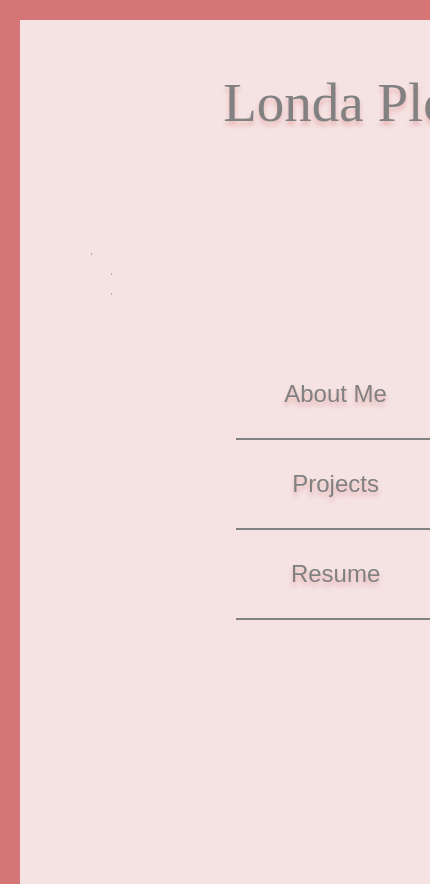
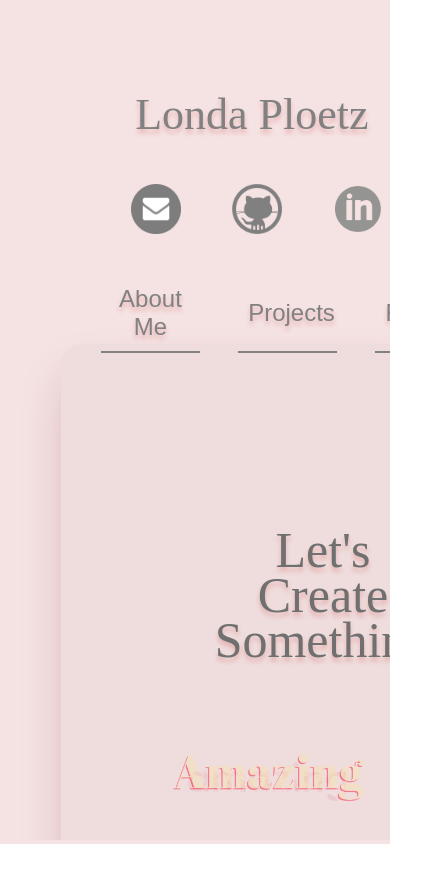
Before and after one commit to londaploetz/portfolio, a React (Create React App) app: page / in a window 390 px wide. Shown: the whole page, 430 px wide, since content can reach past the window. After the commit the page ends 844 px from the top, so only its background shows below. Built offline with nearby package versions, Linux system fonts and the light colour scheme.

Commit message:
design changes

```diff
--- a/src/App.js
+++ b/src/App.js
@@ -7,9 +7,9 @@ function App() {
   return (
     <BrowserRouter>
       <Routes>
-       <Route  path="/Projects" element={<Projects />} />
-       <Route  path="/Home" element={<Home />} />
-       <Route  path="/" element={<Home />} />
+       <Route exact path="/Projects" element={<Projects />} />
+       <Route  exact path="/Home" element={<Home />} />
+       <Route  exact path="/" element={<Home />} />
 
  </Routes>
 
--- a/src/components/Brand/brand.css
+++ b/src/components/Brand/brand.css
@@ -2,7 +2,7 @@
     text-align: center;
    position: relative;
    display: flex;
-   flex-wrap: wrap;
+   flex-wrap: nowrap;
    flex-direction: row;
    background-position: center;
    width: 100%;
@@ -184,9 +184,7 @@
 
 
 
-.resume_container {
 
-}
 
 
 
@@ -245,41 +243,215 @@
 
 
 
-@media screen and (max-width: 750px) {
+@media screen and (max-width: 790px) {
+
+    .banner {
+       flex-wrap: wrap;
+       flex-direction: row;
+       background-position: center;
+       width: 100%;
+       height: 90%;
+       background-color:#f5e2e2;
+       overflow-y: scroll;
+       padding: 4ch;
+    }
+
     .brand-statement {
-        width: 600px;
-        height: 95px;
-        font-size: 50px;
-        top: 500px;
-        left: -100px;
+        position: relative;
+        display: flex;
+        flex-direction: column;
+        width:70%;
+        height: 70%;
+        top: 0ch;
+        padding-left: 10ch;
+        left: 2ch;
+
 
     }
-
-    .middle-sqr {
-        left: 66px;
-        font-size: 22px;
-    }
-
-    .londa {
-        bottom: 600px;
-        left: 2ch;
-        font-size: 55px;
-
-    }
-
-    .left-top-border {
-        display: none;
-    }
-
-    .right-bottom-border {
-        display: none;
+    .brand-txt{
+        display: flex;
+        font-family: Century Gothic;
+        font-style: normal;
+        font-weight: 400;
+        padding-top: 6ch;
+        font-size: 50px;
+        line-height: 45px;
+        color: #707070;
+        padding-left: 2ch;
+        text-shadow: 0px 4px 4px rgba(202, 52, 52, 0.25);
     }
 
 
 
     .bg_img_change {
-        left: -2ch;
-        bottom: 10ch;
+        display: flex;
+        animation: changeBg 3s infinite;
+        width: 100%;
+        height: 15ch;
+        background-repeat: no-repeat;
+        background-position: center;
+        position: relative;
+        background-size: cover;
+        left: -3ch;
+        z-index: 0;
+        padding-bottom: 0ch;
+        padding-top: 1ch;
+    }
+
+
+    @keyframes changeBg {
+
+        0%,
+        100% {
+
+            background-image: url("../../Assets/Images/amazing1.png")
+        }
+
+        25% {
+
+            background-image: url("../../Assets/Images/amazing2.png")
+        }
+
+        50% {
+
+            background-image: url("../../Assets/Images/amazing3.png")
+        }
+
+        75% {
+
+            background-image: url("../../Assets/Images/amazing4.png")
+        }
+
+        89% {
+
+            background-image: url("../../Assets/Images/amazing5.png")
+        }
+    }
+    .close-btn {
+        background-color: #d8343400;
+        position: absolute;
+        margin-right: 2ch;
+        color: #818181;
+        width: 54px;
+        height: 55px;
+        border: 2px solid #7a7a7a;
+        border-radius: 100%;
+        left: 1.3ch;
+        top: 1ch;
+        font-size: 40px;
+        z-index: 5;
+        word-wrap: break-word;
+        text-shadow: 0px 3px 4px rgba(202, 52, 52, 0.25);
 
     }
+
+    .wrapper-sqr-about-me {
+        top: 1ch;
+        right: 0ch;
+        z-index: 0;
+        position:fixed;
+        display: flex;
+        justify-content: flex-end;
+        height:900px;
+        width: 100%;
+        background-color:#f5e2e2;
+        border-radius: 10px 0px 10px 0px;
+        overflow: hidden;
+
+    }
+
+    .about-me-bg {
+        position: absolute;
+        display: block;
+        flex-direction: column;
+        width:50%;
+        height: 75%;
+        border-radius: 2ch;
+        background: rgba(207, 186, 186, 0.164);
+        box-shadow: rgba(99, 9, 9, 0.25) 0px 25px 50px -12px;
+        top: 10ch;
+        padding-left: 10ch;
+        left: 65ch;
+        margin: 0%;
+        overflow: hidden;
+
+    }
+    .about-me-txt {
+        position: relative;
+        display: flex;
+        flex-wrap: wrap;
+        width: 98%;
+        margin-right: 20px;
+        height: 160px;
+        word-wrap: break-word;
+        font-family: Century Gothic;
+        font-style: normal;
+        font-weight: 400;
+        font-size: 28px;
+        line-height: 45px;
+        color: #818181;
+        top: 60px;
+        left: 0px;
+        text-align: left;
+        padding-right: 2ch;
+        z-index: 3;
+    }
+
+
+
+
+
+
+
+
+    .close-btn-resume {
+        background-color: #81818100;
+        position: absolute;
+        color: #242424;
+        width: 30px;
+        border: 2px solid #414040;
+        border-radius: 100%;
+        left: 107ch;
+        bottom: 75ch;
+        font-size: 20px;
+        z-index: 2;
+
+    }
+
+
+    .react-pdf__Document {
+        width: 0%;
+        height: 0%;
+        background-color: rgb(228, 228, 228);
+        position: relative;
+        right: 40ch;
+
+    }
+
+    .react-pdf__Page {
+        position: relative;
+        display: block;
+        width:100%;
+        height: 100%;
+        border-radius: 2ch;
+        margin: 0%;
+        overflow: auto;
+    }
+
+    .react-pdf__Page__canvas {
+        width: 100%;
+        height: 100%;
+        position: fixed;
+        display: block;
+        align-items: center;
+        z-index: 2;
+        left:74ch;
+        top:3ch;
+        border-radius: 10px;
+        box-shadow: rgba(99, 9, 9, 0.25) 0px 25px 50px -12px;
+    }
+
+    .react-pdf__Page__textContent {
+        display: none;
+    }
 }
--- a/src/components/EachProject/EachProject.js
+++ b/src/components/EachProject/EachProject.js
@@ -21,13 +21,12 @@ const projectData = [
 ];
 
 const EachProject = () => (
-  <div className="eachProject_section__padding" id="projects">
+
 
     <div className="each-project-container">
       {projectData.map((item, index) => (
         <Portfolio title={item.title} text={item.text} imageP={item.imageP} link={item.link} key={item.title + index} />
       ))}
-    </div>
     {}
   </div>
 );
--- a/src/components/Pages/Projects.js
+++ b/src/components/Pages/Projects.js
@@ -2,6 +2,7 @@ import React from 'react';
 import EachProject from '../EachProject/EachProject';
 import HomeNav from '../Portfolio/HomeNav';
 import SideNav from '../SideNav/SideNav';
+import Home from './Home';
 
 
 
--- a/src/components/Pages/pages.css
+++ b/src/components/Pages/pages.css
@@ -2,7 +2,7 @@
     text-align: center;
     position: relative;
     display: block;
-    background-color: rgb(214, 117, 117);
+    background-color: #f5e2e2;
     background-position: center;
     width: 100%;
     height: 100vh;
@@ -25,12 +25,13 @@
 
   .each-project-container {
     position: relative;
+    display: flex;
+    flex-direction: column;
     padding: 2ch;
-    position: relative;
     text-align: left;
-    left: 330px;
+    left: 550px;
     top: 0px;
-    width: 100%;
+    width: 70%;
     height: 200ch;
     border-radius: 0%;
 }
@@ -38,9 +39,32 @@
 
 
 
-  @media only screen and (max-width: 700px) {
+  @media only screen and (max-width: 750px) {
     .home {
-      padding: 20px;
-      overflow: scroll;
+      padding: 0px;
+      overflow-y: scroll;
     }
+
+/* width */
+::-webkit-scrollbar {
+  width: 12px;
+}
+
+/* Track */
+::-webkit-scrollbar-track {
+  background-color:#f5e2e200;
+}
+
+/* Handle */
+::-webkit-scrollbar-thumb {
+  background: rgba(223, 171, 210, 0);
+  border-radius: 100ch;
+  width: 2ch;
+  height: 3ch;
+}
+
+/* Handle on hover */
+::-webkit-scrollbar-thumb:hover {
+  background: rgba(235, 170, 170, 0);
+}
   }
--- a/src/components/SideNav/SideNav.js
+++ b/src/components/SideNav/SideNav.js
@@ -5,8 +5,19 @@ import { useState } from "react";
 import github from "../../Assets/github.png";
 import linkedin from "../../Assets/linkedin.png";
 import { Link, useLocation } from "react-router-dom";
+import HomeNav from '../Portfolio/HomeNav';
 
 const SideNav = (props) => {
+
+  const location = useLocation();
+
+  if (location.pathname === "/projects") {
+
+    return <HomeNav />
+} else {
+
+return (
+
 
   // const [whichPage, setWhichPage] = useState('home');
 
@@ -17,33 +28,28 @@ const SideNav = (props) => {
   //     setWhichPage()
   //   }
   // }
-  return (
+
     <div className='side-nav-bar'>
       <h1 className='londa'>
         Londa Ploetz
       </h1>
-      <img className='email-img'
-        src={email}
-        type="button"
-        onClick={() => window.location = 'mailto:lploetz@hotmail.com'}
-      />
-      <img className='github-img'
-        src={github}
-        type="button"
-        onClick={(e) => {
-          e.preventDefault();
-          window.location.href = "https://github.com/londaploetz";
-        }}
-
-      />
-      <img className='linkedin-img'
-        type="button"
-        src={linkedin}
-        onClick={(e) => {
-          e.preventDefault();
-          window.location.href = "https://linkedin.com/in/londa-ploetz";
-        }}
-      />
+<div className='circle-links'>
+      <a href= 'mailto:lploetz@hotmail.com'
+         target = "_blank"
+         className = "email-img"
+         rel="noopener noreferrer"
+         ></a>
+     <a href= "https://github.com/londaploetz"
+         target = "_blank"
+         className = "github-img"
+         rel="noopener noreferrer"
+         ></a>
+        <a href= "https://linkedin.com/in/londa-ploetz"
+         target = "_blank"
+         className = "linkedin-img"
+         rel="noopener noreferrer"
+         ></a>
+     </div>
 
 
       <div className="connect-links">
@@ -57,6 +63,8 @@ const SideNav = (props) => {
 
       </div>
     </div>
-  )
+)
+}
 };
+
 export default SideNav;
--- a/src/components/SideNav/sidenav.css
+++ b/src/components/SideNav/sidenav.css
@@ -1,8 +1,8 @@
 .side-nav-bar {
-    position: relative;
+    position:relative;
     /* bottom: 55ch; */
     left: 2ch;
-    top: 4ch;
+    top: 0ch;
     height: 500px;
     width: 300px;
     margin: none;
@@ -12,6 +12,7 @@
     display: block;
     flex-direction: column;
 
+
 }
 
 .connect-links {
@@ -19,10 +20,10 @@
     height: 100%;
     width: 100%;
     position: relative;
-    z-index: 22;
+
     top: 5ch;
     left: 6ch;
-    background-color:#f5e2e200;
+    background-color: #f5e2e200;
     /* padding-top: 10px; */
     transition: 0.5s;
     margin: 0%;
@@ -58,7 +59,7 @@
     width: 467px;
     height: 95px;
     right: 1ch;
-    top: -1ch;
+    top: 1ch;
     font-family: Century Gothic;
     font-style: normal;
     font-weight: 400;
@@ -68,30 +69,51 @@
     text-shadow: 0px 4px 4px rgba(202, 52, 52, 0.25);
 }
 
+.circle-links {
+    display: flex;
+    position: relative;
+    flex-direction: row;
+    width: 40ch;
+    height: 12ch;
+    padding-left: 2ch;
+    justify-content: space-around;
+    align-items: center;
+}
+
 .email-img {
+    background-image: url("../../Assets/email.png");
     position: relative;
-    height: 12%;
-    width: 20%;
-    z-index: 22;
-    padding-left: 1ch;
+
+    display: block;
+    height: 80px;
+    width: 150px;
+    background-size: contain;
+    padding-left: 2ch;
+    background-repeat: no-repeat;
 }
 
 .github-img {
+
+    background-image: url("../../Assets/github.png");
     position: relative;
-    height: 12%;
-    width: 20%;
+    display: block;
+    height: 80px;
+    width: 150px;
+    background-size: contain;
+    background-repeat: no-repeat;
+    padding-left: 2ch;
 
-    z-index: 22;
-    padding-left: 3ch;
 }
 
 .linkedin-img {
+    background-image: url("../../Assets/linkedin.png");
     position: relative;
-    height: 12%;
-    width: 20%;
-
-    z-index: 22;
-    padding-left: 3ch;
+    display: block;
+    height: 80px;
+    width: 150px;
+    background-size: contain;
+    padding-left: 2ch;
+    background-repeat: no-repeat;
 }
 
 
@@ -117,195 +139,69 @@
 
 
 
-@media screen and (max-width: 730px) {
+@media screen and (max-width: 790px) {
     .side-nav-bar {
-        height: 20px;
-        width: 10px;
-        top: 10px;
+        height: 40%;
+        width: 50%;
+        top: 0px;
+        left: 0ch;
 
     }
 
     .side-nav-bar button {
         font-size: 24px;
-        left: 122px;
+        left: 100px;
+
     }
 
     button.btn-links {
-        padding: 30px;
-        width: 200px;
+        padding: 10px;
+        width: 99px;
+        height: 78px;
         text-align: center;
+
+    }
+
+    .londa  {
+
+        font-size: 44px;
+        top: 1ch;
+
+    }
+    .circle-links {
+        width: 30ch;
+        height: 3ch;
+        left: 5ch;
+        padding-left: 4ch;
+    }
+
+    .connect-links {
+        display: flex;
+        flex-direction: row;
+        justify-content: space-between;
+        height: 10ch;
+        width: 37ch;
+        font-size: 16px;
     }
 
     .email-img {
-        height: 10%;
-        width: 15%;
-
+        height: 50px;
+        width: 90px;
     }
 
     .github-img {
-        height: 10%;
-        width: 15%;
+
+        height: 50px;
+        width: 90px;
 
     }
 
     .linkedin-img {
-        height: 10%;
-        width: 15%;
 
-    }
-
-    .connect-links {
-        left: 155px;
-        bottom: 600px;
-
-    }
-
-    .about-me-bg {
-        position: relative;
-
-        width: 1014px;
-        height: 641px;
-        left: 63ch;
-        bottom: 185.1ch;
-        background: rgb(231, 222, 203);
-        border-radius: 10px 0px 10px 0px;
-        z-index: 2;
-    }
-
-
-    .about-me-txt {
-        position: relative;
-        width: 670px;
-        height: 95px;
-        font-family: Century Gothic;
-        font-style: normal;
-        font-weight: 400;
-        font-size: 28px;
-        line-height: 45px;
-        color: #818181;
-        left: 10%;
-        text-align: left;
-    }
-
-    .close-btn {
-        background-color: #d8343400;
-        position: relative;
-        color: #818181;
-        width: 54px;
-        height: 55px;
-        border: 2px solid #7a7a7a;
-        border-radius: 100%;
-        left: 18ch;
-        top: 2ch;
-        font-size: 40px;
-        z-index: 5;
-    }
-
-    .close-btn-resume {
-        background-color: #81818100;
-        position: relative;
-        color: #818181;
-        width: 54px;
-        height: 55px;
-        border: 2px solid #7a7a7a;
-        border-radius: 100%;
-        left: 20ch;
-        bottom: 196ch;
-        font-size: 40px;
-        z-index: 22;
+        height: 50px;
+        width: 90px;
 
     }
 
 
-    .react-pdf__Document {
-        width: 0%;
-        height: 0%;
-        background-color: rgb(228, 228, 228);
-        position: relative;
-
-    }
-
-    .react-pdf__Page {
-        top: 2.1ch;
-        right: -10px;
-        position: relative;
-        align-items: left;
-
-    }
-
-    .react-pdf__Page__canvas {
-        left: 24ch;
-        bottom: 325.5ch;
-        position: relative;
-        align-items: center;
-        z-index: 4;
-        border: 5px solid #7a7a7a;
-    }
-
-    .react-pdf__Page__textContent {
-        display: none;
-    }
-
-
-    .top-sqr {
-        display: block;
-        position: relative;
-        width: 666px;
-        height: 838px;
-        left: 20ch;
-        bottom: 133ch;
-        background: rgb(235, 170, 170);
-        border-radius: 10px;
-        z-index: 3;
-        margin: 0%;
-    }
-
-    .btm-sqr {
-        display: block;
-        z-index: 2;
-        position: relative;
-        width: 666px;
-        height: 837px;
-        left: 25ch;
-        bottom: 225ch;
-        background: rgba(44, 106, 111, 0.473);
-        border-radius: 10px;
-        margin: 0%;
-    }
-
-
-    .wrapper-sqr {
-        display: block;
-        z-index: 0;
-        position: relative;
-
-        width: 1600px;
-        height: 1042px;
-        right: 10ch;
-        bottom: 11ch;
-        background: rgb(228, 228, 228);
-        border-radius: 10px 0px 10px 0px;
-        margin: 0%;
-
-    }
-
-    .v-line {
-        position: relative;
-        width: 385.01px;
-        height: 0px;
-        right: 10ch;
-        bottom: 303ch;
-        border: 1px solid #818181;
-        transform: rotate(90deg);
-    }
-
-    .v-line2 {
-        position: relative;
-        width: 385.01px;
-        height: 0px;
-        left: 88ch;
-        bottom: 250ch;
-        border: 1px solid #818181;
-        transform: rotate(90deg);
-    }
 }
```
Also changed, not shown: src/components/Portfolio/HomeNav.js (+22 -3 lines), src/components/Portfolio/Portfolio.js (+4 -7 lines), src/components/Portfolio/portfolio.css (+45 -37 lines).
